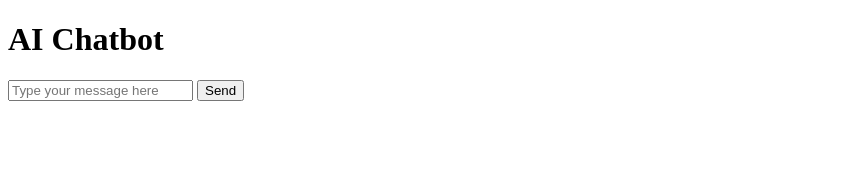
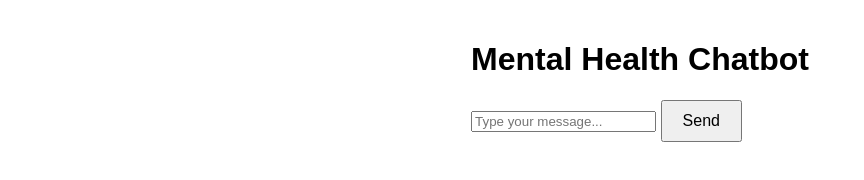
Before and after one commit to Arjuntrivedi3112/Manosthiti, a website: page index.html in a window 1280 px wide. Shown: the whole page, without its empty margins (0-864 px from the left). Drawn offline with Linux system fonts and the light colour scheme.

Commit message:
Update index.html

```diff
--- a/index.html
+++ b/index.html
@@ -1,42 +1,19 @@
 <!DOCTYPE html>
 <html lang="en">
 <head>
-    <meta charset="UTF-8">
-    <meta name="viewport" content="width=device-width, initial-scale=1.0">
-    <title>Chatbot</title>
+  <meta charset="UTF-8" />
+  <meta name="viewport" content="width=device-width, initial-scale=1.0" />
+  <title>Mental Health Chatbot</title>
+  <link rel="stylesheet" href="style.css" />
 </head>
 <body>
-    <h1>AI Chatbot</h1>
-    <input type="text" id="messageInput" placeholder="Type your message here">
-    <button onclick="sendMessage()">Send</button>
-    <div id="response"></div>
+  <div class="chat-container">
+    <h1>Mental Health Chatbot</h1>
+    <div id="chat-box"></div>
+    <input type="text" id="user-input" placeholder="Type your message..." />
+    <button id="send-btn">Send</button>
+  </div>
 
-    <script>
-        async function sendMessage() {
-            const messageInput = document.getElementById('messageInput');
-            const responseDiv = document.getElementById('response');
-            const userMessage = messageInput.value;
-
-            try {
-                const response = await fetch('/chat', {
-                    method: 'POST',
-                    headers: {
-                        'Content-Type': 'application/json'
-                    },
-                    body: JSON.stringify({ message: userMessage })
-                });
-
-                if (!response.ok) {
-                    throw new Error(`HTTP error! Status: ${response.status}`);
-                }
-
-                const data = await response.json();
-                responseDiv.innerText = data.reply;
-            } catch (error) {
-                console.error('Error:', error);
-                responseDiv.innerText = 'Error occurred. Please try again.';
-            }
-        }
-    </script>
+  <script src="script.js"></script>
 </body>
 </html>
```
